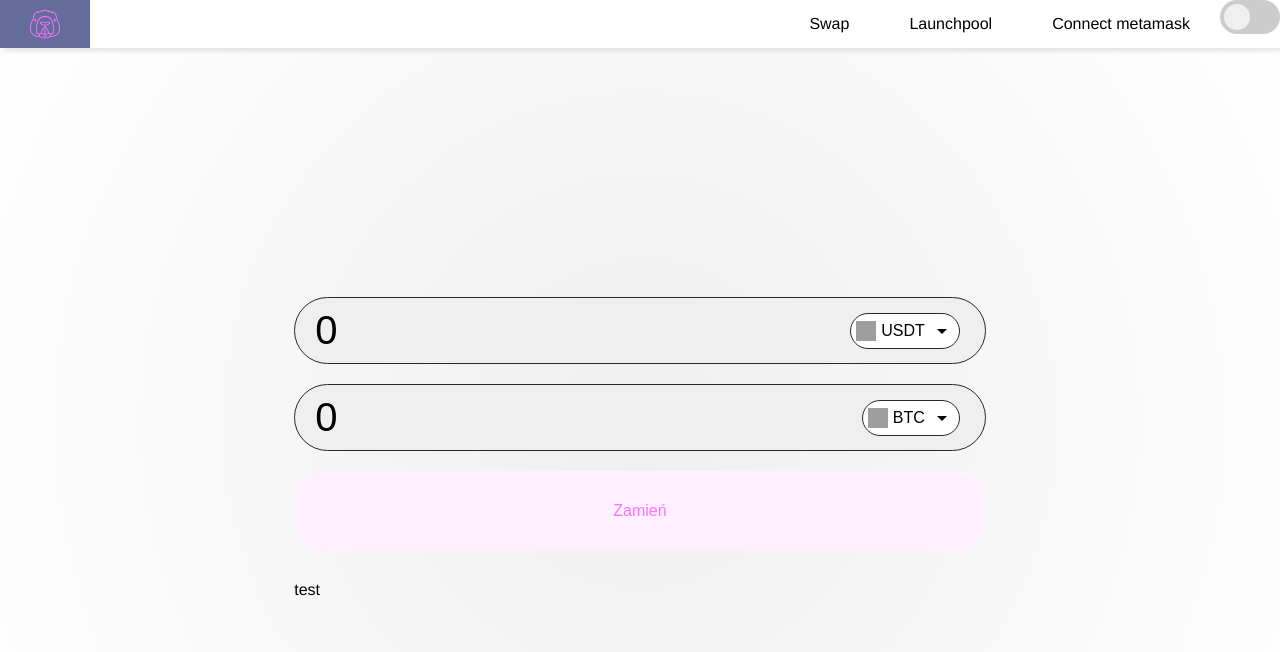
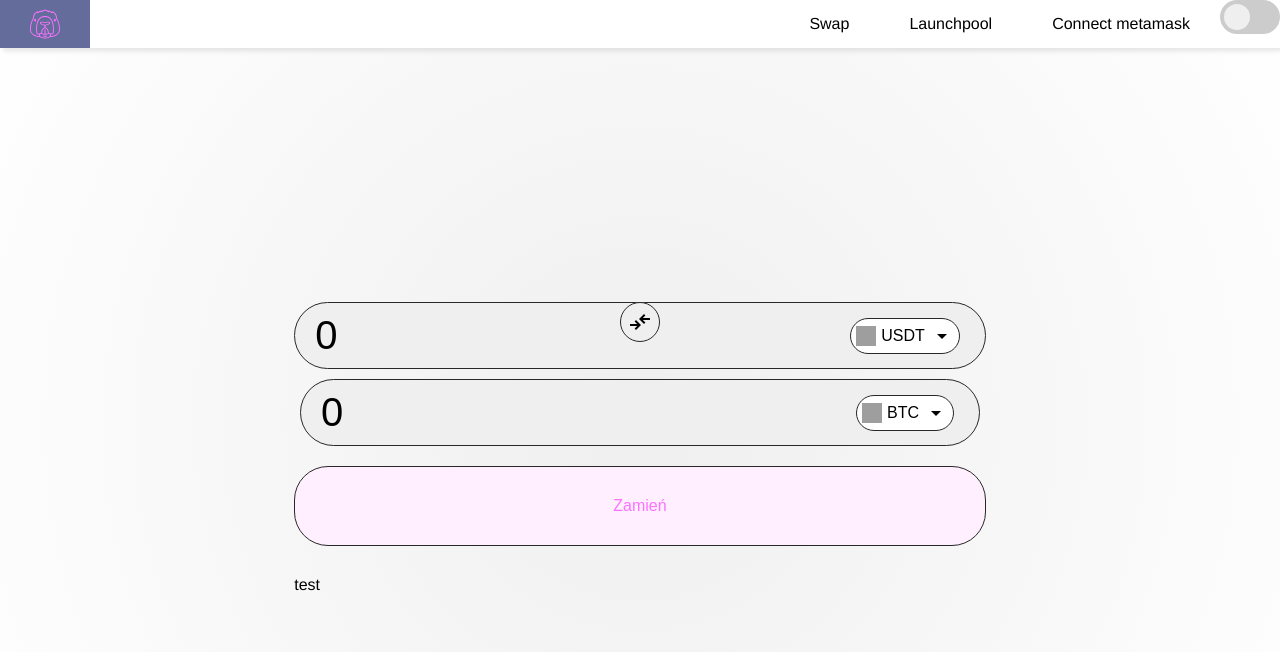
Before and after one commit to squishfunk/dex-frontend, a Vue app: page / in a window 1280 px wide. Shown: the top 652 px of the page. Built offline with nearby package versions, Linux system fonts and the light colour scheme; grey boxes are pictures that could not be loaded.

Commit message:
add change button

```diff
--- /dev/null
+++ b/src/components/icons/Change.vue
@@ -0,0 +1,3 @@
+<template>
+  <svg xmlns="http://www.w3.org/2000/svg" height="24px" viewBox="0 -960 960 960" width="24px" fill="#e8eaed"><path d="m320-160-56-57 103-103H80v-80h287L264-503l56-57 200 200-200 200Zm320-240L440-600l200-200 56 57-103 103h287v80H593l103 103-56 57Z"/></svg>
+</template>
--- a/src/components/pages/SwapView.vue
+++ b/src/components/pages/SwapView.vue
@@ -3,6 +3,7 @@ import {ref} from "vue";
 import Popup from "@/components/CurrencyPopup.vue";
 import tokens from "../../assets/cryptocurrencies.json";
 import Dropdown from "@/components/icons/Dropdown.vue";
+import Change from "@/components/icons/Change.vue";
 
 
 const baseValue = ref(0);
@@ -53,6 +54,7 @@ const selectToken = (token) => {
   <div class="card">
 
     <div class="controls">
+      <div class="inputs">
         <div class="control">
           <input type="number" id="base-input" value="0" min="0" v-model="baseValue" @input="calculateTargetValue"/>
           <button id="base" @click="() => TogglePopup('base')" class="token-button">
@@ -63,6 +65,9 @@ const selectToken = (token) => {
             <Dropdown />
           </button>
         </div>
+        <button class="change-direction">
+          <Change />
+        </button>
         <div class="control">
           <input type="number" id="target-input" v-model="targetValue" min="0" readonly/>
           <button id="base" @click="() => TogglePopup('target')" class="token-button">
@@ -72,6 +77,7 @@ const selectToken = (token) => {
             </div>
             <Dropdown />
           </button>
+        </div>
       </div>
       <button class="swap-btn">
         Zamień
@@ -138,6 +144,30 @@ button {
   border: 1px solid var(--text-color-second);
 }
 
+.inputs {
+  display: flex;
+  flex-direction: column;
+  align-items: center;
+  gap: 10px;
+}
+
+.change-direction-wrapper {
+  position: relative;
+  width: 0;
+  height: 0;
+}
+
+.change-direction {
+  display: flex;
+  justify-content: center;
+  width: 40px;
+  height: 40px;
+  align-items: center;
+  position: absolute;
+  background-color: var(--main-second-bg-color);
+  border-radius: 50%;
+  border: 1px solid var(--text-color-second);
+}
 
 .control input {
   font-size:2.5rem;
@@ -160,6 +190,7 @@ button {
   color: var(--main-contrast-color-text);
   height: 5rem;
   font-weight: 500;
+  border: 1px solid var(--text-color-second);
 }
 
 </style>
```
Lines whose indentation alone changed are shown as unchanged.
